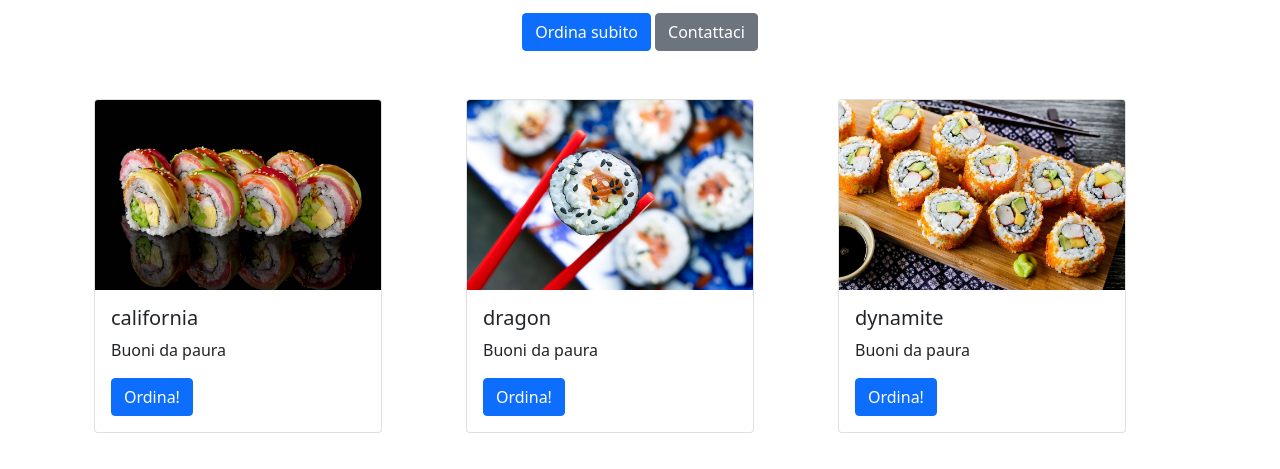
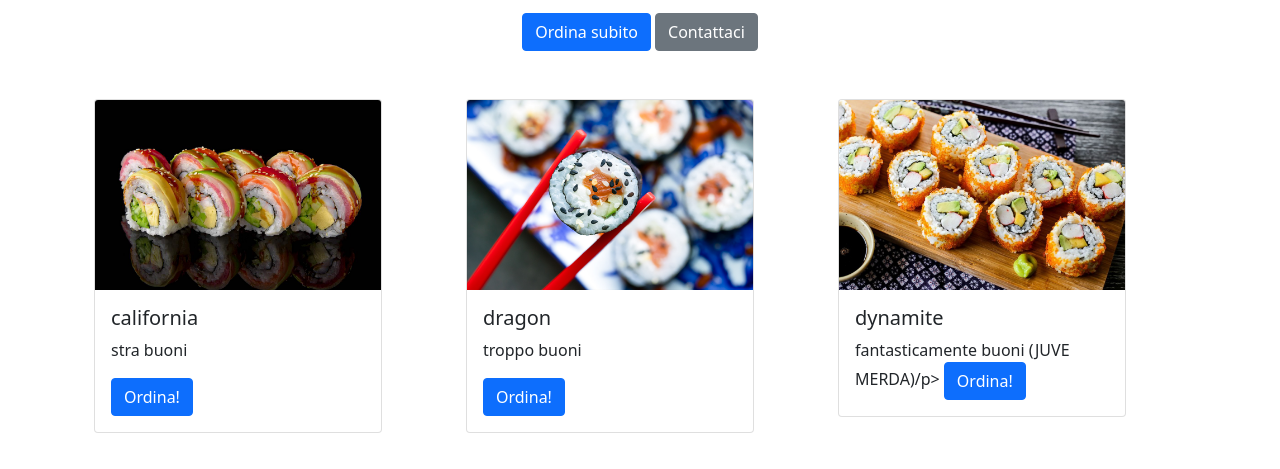
Before and after one commit to matteoanceschi/matteoanceschi, a plain HTML site: page sushi.htm in a window 1280 px wide. Shown: the part 193-662 px from the top of the page. Drawn offline with nearby package versions, Linux system fonts and the light colour scheme.

Commit message:
Update sushi.htm

```diff
--- a/sushi.htm
+++ b/sushi.htm
@@ -34,7 +34,7 @@
                     <img src="./images/rainbow.png" class="card-img-top" alt="...">
                     <div class="card-body">
                       <h5 class="card-title">california</h5>
-                      <p class="card-text">Buoni da paura</p>
+                      <p class="card-text">stra buoni</p>
                       <a href="#" class="btn btn-primary">Ordina!</a>
                     </div>
                   </div>
@@ -44,7 +44,7 @@
                     <img src="./images/philadelphia.png" class="card-img-top" alt="...">
                     <div class="card-body">
                       <h5 class="card-title">dragon</h5>
-                      <p class="card-text">Buoni da paura</p>
+                      <p class="card-text">troppo buoni</p>
                       <a href="#" class="btn btn-primary">Ordina!</a>
                     </div>
                   </div>
@@ -54,7 +54,7 @@
                     <img src="./images/california.png" class="card-img-top" alt="...">
                     <div class="card-body">
                       <h5 class="card-title">dynamite</h5>
-                      <p class="card-text">Buoni da paura</p>
+                      <p class="card-text">fantasticamente buoni (JUVE MERDA)/p>
                       <a href="#" class="btn btn-primary">Ordina!</a>
                     </div>
                   </div>
```
